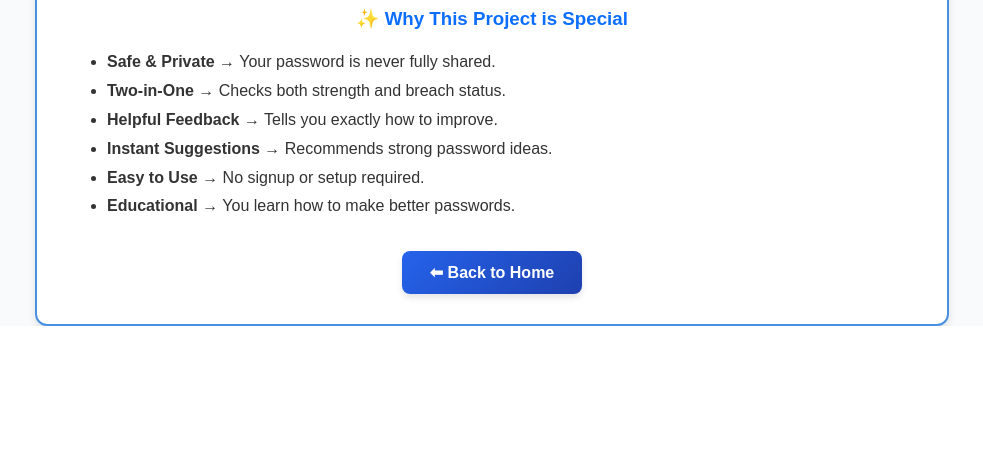
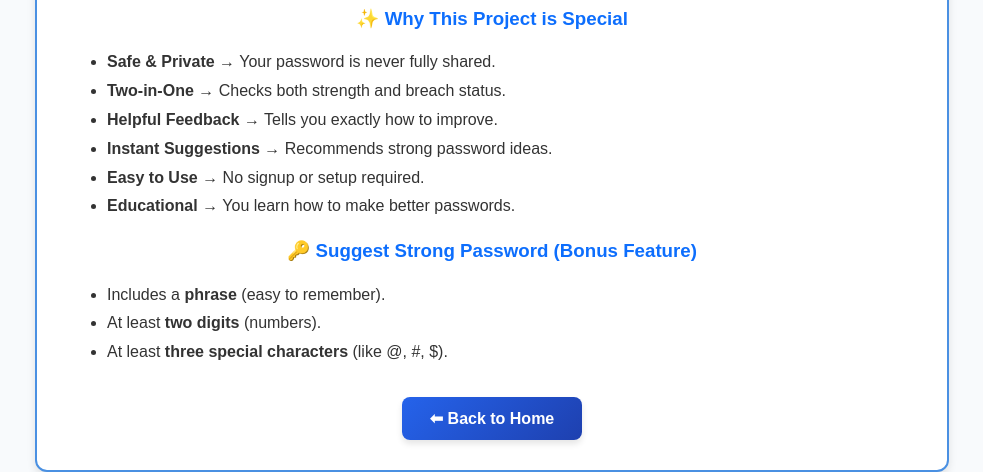
Before and after one commit to Sayan-8910/AwareLock, a Flask app: page /how-it-works in a window 1280 px wide. Shown: the part 966-1438 px from the top of the page, without its empty margins (148-1131 px from the left). Before the commit the page ends 1292 px from the top, so only its background shows below. Run offline with Flask 3, Linux system fonts and the light colour scheme.

Commit message:
Updated How It Works page with beginner-friendly explanation

```diff
--- a/app.py
+++ b/app.py
@@ -45,22 +45,25 @@ def validate_password_policy(password):
         "Include at least 2 uppercase letters.": len(re.findall(r'[A-Z]', password)) >= 2,
         "Include at least 2 lowercase letters.": len(re.findall(r'[a-z]', password)) >= 2,
         "Include at least 2 digits.": len(re.findall(r'\d', password)) >= 2,
-        "Include at least 2 special characters.": len(re.findall(r'[!@#$%^&*(),.?\":{}|<>]', password)) >= 2,
-        "Include at least 2 operators (+ - * / =).": len(re.findall(r'[+\-*/=]', password)) >= 2
+        "Include at least 3 special characters.": len(re.findall(r'[!@#$%^&*(),.?+-/\":{}|<>]', password)) >= 3,
     }
 
-def generate_strong_password(length=12):
-    if length < 10:
-        length = 12
-    uppercase = random.choices(string.ascii_uppercase, k=2)
-    lowercase = random.choices(string.ascii_lowercase, k=2)
-    digits = random.choices(string.digits, k=2)
-    specials = random.choices('!@#$%^&*(),.?":{}|<>', k=2)
-    operators = random.choices('+-*/=', k=2)
-    remaining = random.choices(string.ascii_letters + string.digits + '!@#$%^&*()+-*/=', k=length - 10)
-    password_chars = uppercase + lowercase + digits + specials + operators + remaining
-    random.shuffle(password_chars)
-    return ''.join(password_chars)
+def generate_strong_password():
+    # Word lists for phrase
+    adjectives = ["Blue", "Smart", "Fast", "Silent", "Happy", "Brave", "Clever", "Mighty", "Fierce", "Crazy"]
+    nouns = ["Tiger", "Panda", "Dragon", "Eagle", "Shark", "Lion", "Wolf", "Falcon", "Bear", "Cheetah"]
+    verbs = ["Runs", "Jumps", "Flies", "Climbs", "Fights", "Wins", "Rises", "Roars", "Dances", "Shines"]
+
+    # Generate phrase
+    phrase = random.choice(adjectives) + random.choice(nouns) + random.choice(verbs)
+
+    # Add requirements
+    digits = "".join(random.choices("0123456789", k=2))
+    specials = "".join(random.sample("!@#$%^&*+-/", 3))
+
+    # Final password (no extra randomness)
+    password = phrase + digits + specials
+    return password
 
 # -------------------- Routes --------------------
 
--- a/templates/how_it_works.html
+++ b/templates/how_it_works.html
@@ -114,6 +114,12 @@
         <li><strong>Easy to Use</strong> → No signup or setup required.</li>
         <li><strong>Educational</strong> → You learn how to make better passwords.</li>
     </ul>
+    <h3>🔑 Suggest Strong Password (Bonus Feature)</h3>
+    <ul>
+        <li>Includes a <strong>phrase</strong> (easy to remember).</li>
+        <li>At least <strong>two digits</strong> (numbers).</li>
+        <li>At least <strong>three special characters</strong> (like @, #, $).</li>
+    </ul>
 
     <div style="text-align:center; margin-top:30px;">
         <a href="{{ url_for('home') }}">
--- a/templates/index.html
+++ b/templates/index.html
@@ -39,7 +39,7 @@
         name="pwd"
         placeholder="Enter your password..."
         class="form-control"
-        maxlength="20"
+        maxlength="25"
         required>
     </div>
     <div class="col-12 col-sm-3">
@@ -122,10 +122,10 @@
         const val = passwordInput.value;
         let strength = 0;
 
-        if (val.length >= 8 && val.length <= 20) strength++;
+        if (val.length >= 8 && val.length <= 25) strength++;
         if (/[a-z]/.test(val) && /[A-Z]/.test(val)) strength++;
         if (/[0-9]/.test(val)) strength++;
-        if ((val.match(/[^A-Za-z0-9]/g) || []).length >= 2 && val.length >= 11) strength++;
+        if ((val.match(/[^A-Za-z0-9]/g) || []).length >= 3 && val.length >= 12) strength++;
 
 
         let percentage = (strength / 4) * 100;
```
